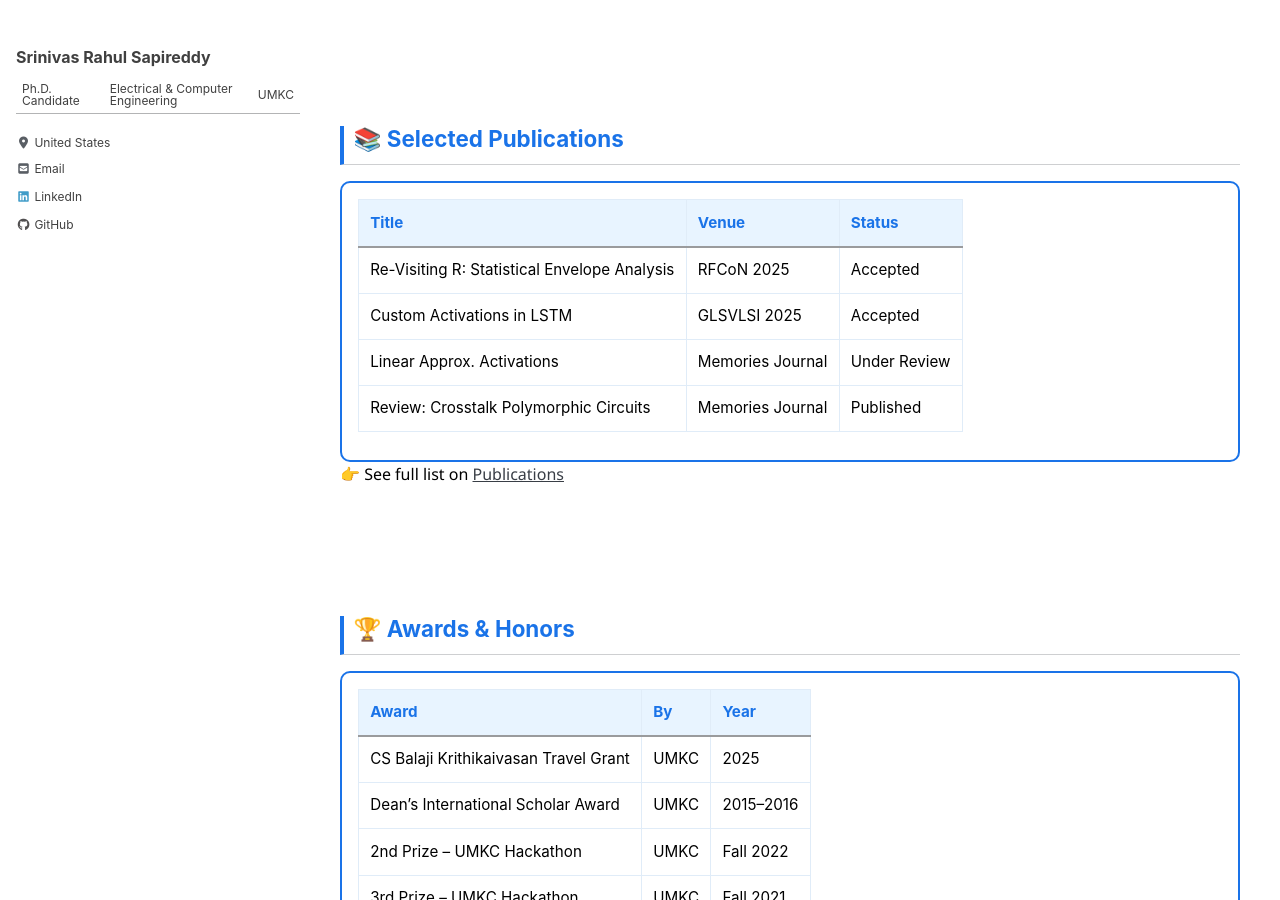
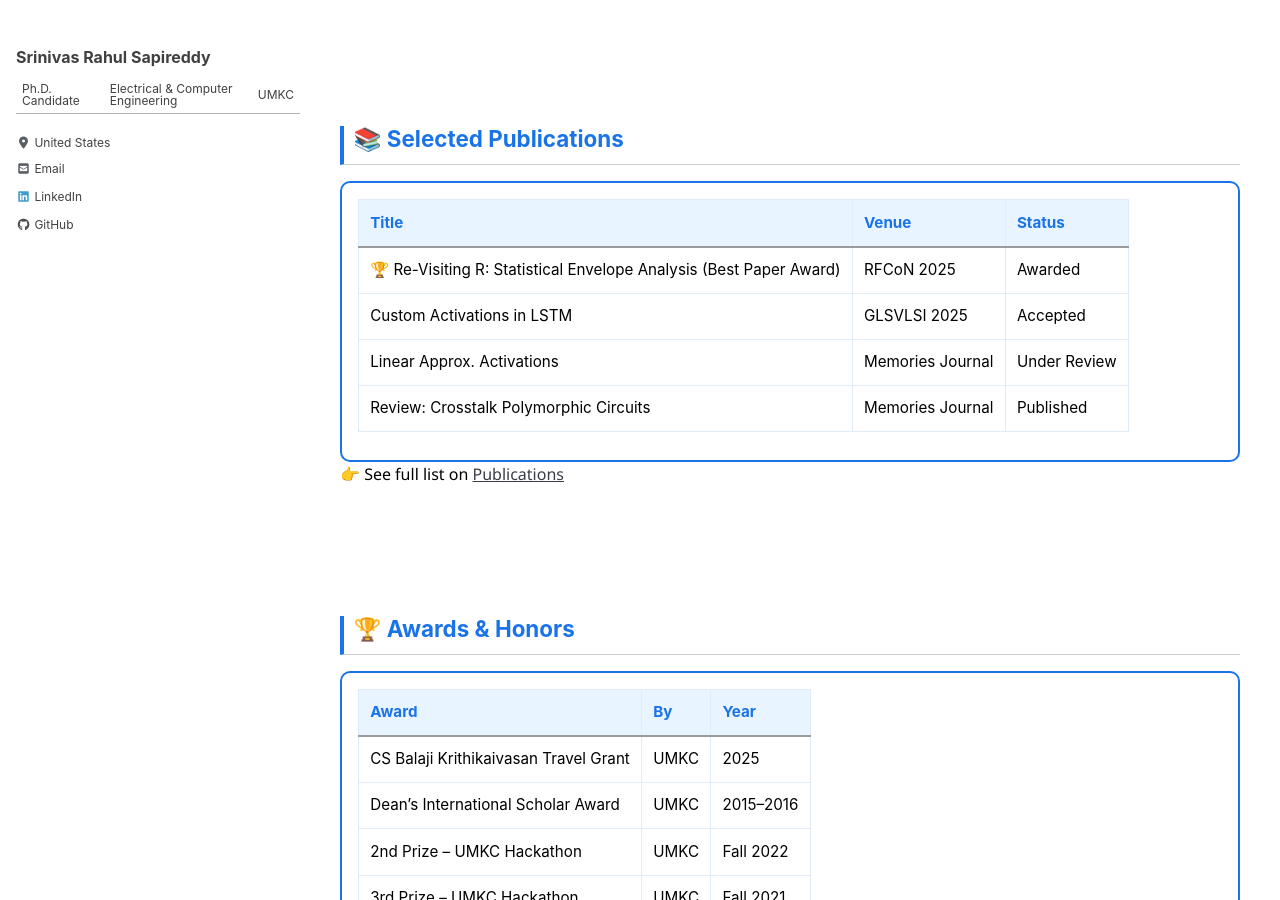
Before and after one commit to srsapireddy/srsapireddy.github.io, a Jekyll site: the page built from _pages/resume.md, in a window 1280 px wide and 900 px high, scrolled down 1654 px. Built offline with Jekyll 4.4.1, drawn with Linux system fonts in a browser that asks for light colours; cached includes are drawn as plain includes; nearby versions of some CDN libraries.

Commit message:
Update resume.md

```diff
--- a/_pages/resume.md
+++ b/_pages/resume.md
@@ -135,7 +135,7 @@ author_profile: true
 <table class="resume-table">
 <thead><tr><th>Title</th><th>Venue</th><th>Status</th></tr></thead>
 <tbody>
-<tr><td>Re-Visiting R: Statistical Envelope Analysis</td><td>RFCoN 2025</td><td>Accepted</td></tr>
+<tr><td>🏆 Re-Visiting R: Statistical Envelope Analysis (Best Paper Award)</td><td>RFCoN 2025</td><td>Awarded</td></tr>
 <tr><td>Custom Activations in LSTM</td><td>GLSVLSI 2025</td><td>Accepted</td></tr>
 <tr><td>Linear Approx. Activations</td><td>Memories Journal</td><td>Under Review</td></tr>
 <tr><td>Review: Crosstalk Polymorphic Circuits</td><td>Memories Journal</td><td>Published</td></tr>
```
